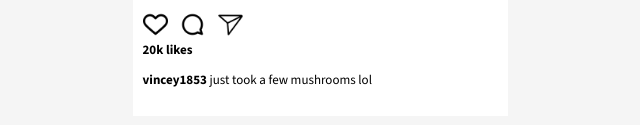
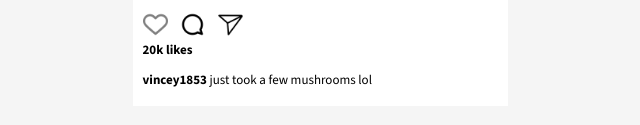
Before and after one commit to thal-carrero/oldgram, a website built with Vite: page index.html in a window 1280 px wide. In both pictures the pointer is over the picture 475 px from the left and 543 px from the top of the page. Shown: the part 519-644 px from the top of the page, 320-960 px from the left. Built offline with nearby package versions, Linux system fonts and the light colour scheme.

Commit message:
added hover and focus effect

```diff
--- a/index.css
+++ b/index.css
@@ -51,7 +51,7 @@ header {
 }
 
 .reactions {
-    padding: 15px 10px;
+    padding: 15px 10px 5px;
 }
 
 .icon {
@@ -59,6 +59,10 @@ header {
     height: 25px;
     margin-right: 10px;
 
+}
+
+.icon:hover, .icon:focus {
+    opacity: 0.5;
 }
 
 .likes-count {
```
